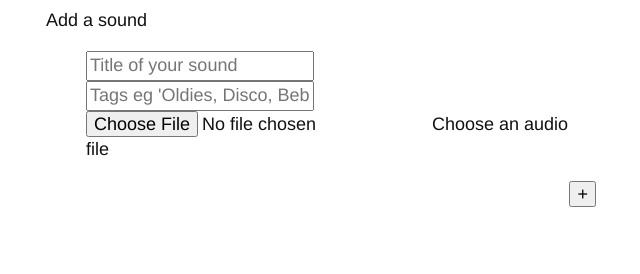
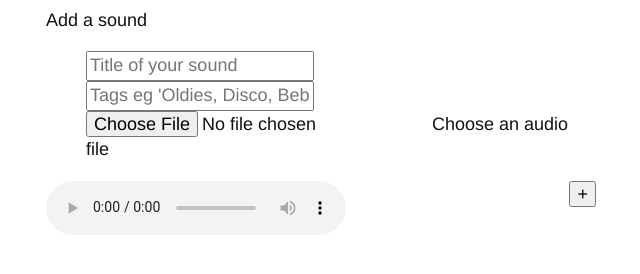
Before and after one commit to jafow/dat-sound, a website: page index.html in a window 1280 px wide. Shown: the part 96-370 px from the top of the page, without its empty margins (319-959 px from the left). Drawn offline with nearby package versions, Linux system fonts and the light colour scheme.

Commit message:
Adds audio player :notes:

```diff
--- a/index.html
+++ b/index.html
@@ -21,6 +21,9 @@
                 </div>
             </div>
         </main>
+        <section class="audio-player">
+            <audio controls="controls" class="audio-player-ctrl" id="player"></audio>
+        </section>
         <script src="./index.js" type="text/javascript" charset="utf-8"></script>
     </body>
 </html>
```
